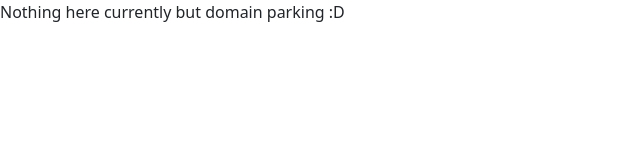
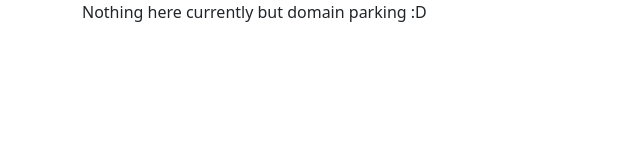
Before and after one commit to d-vidr/davidpramirez.github.io, a website: page index.html in a window 1280 px wide. Shown: the whole page, without its empty margins (0-640 px from the left). Drawn offline with nearby package versions, Linux system fonts and the light colour scheme.

Commit message:
add container

```diff
--- a/index.html
+++ b/index.html
@@ -16,8 +16,11 @@
     <!--[if lt IE 7]>
       <p class="browsehappy">You are using an <strong>outdated</strong> browser. Please <a href="#">upgrade your browser</a> to improve your experience.</p>
     <![endif]-->
-    <div class="container"></div>
-    Nothing here currently but domain parking :D
+    <div class="container">
+      <p>
+        Nothing here currently but domain parking :D
+      </p>
+    </div>
     <script src="" async defer></script>
   </body>
 </html>
```
